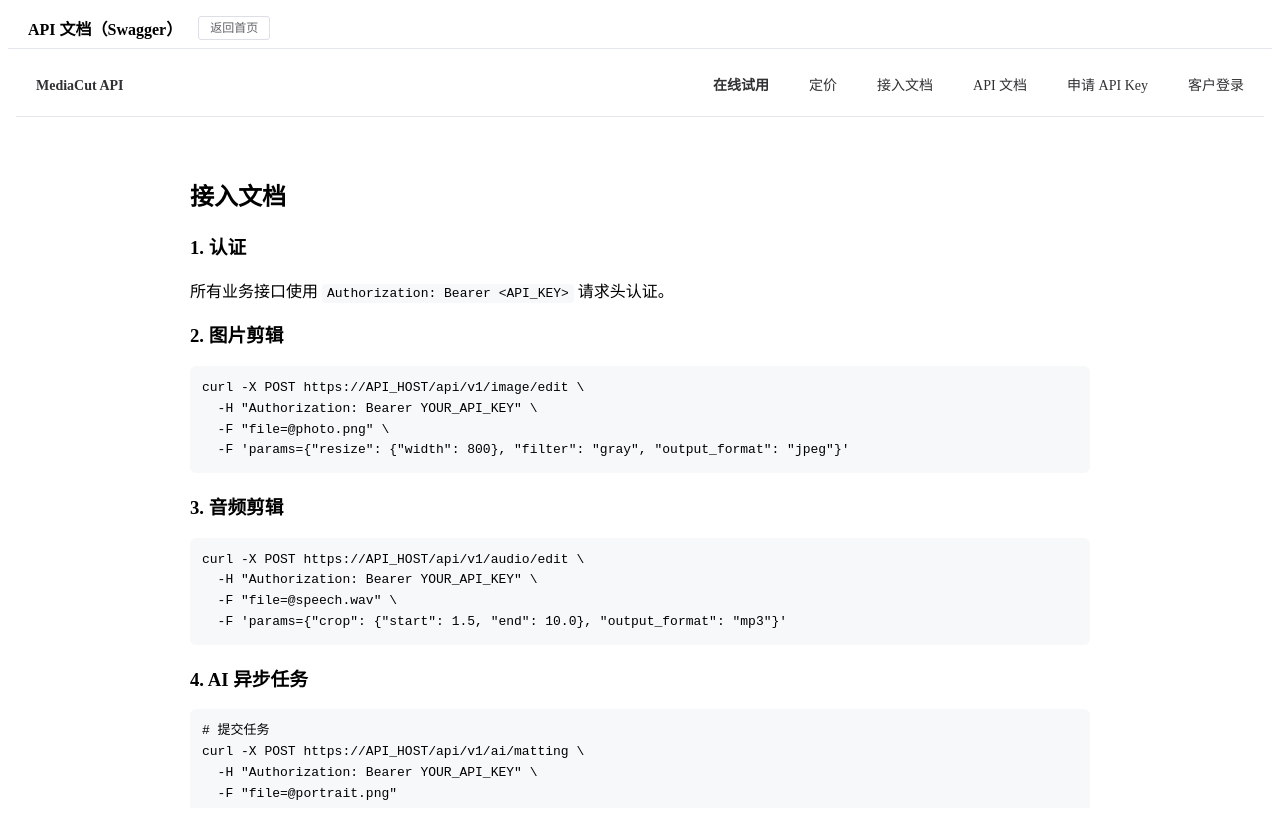
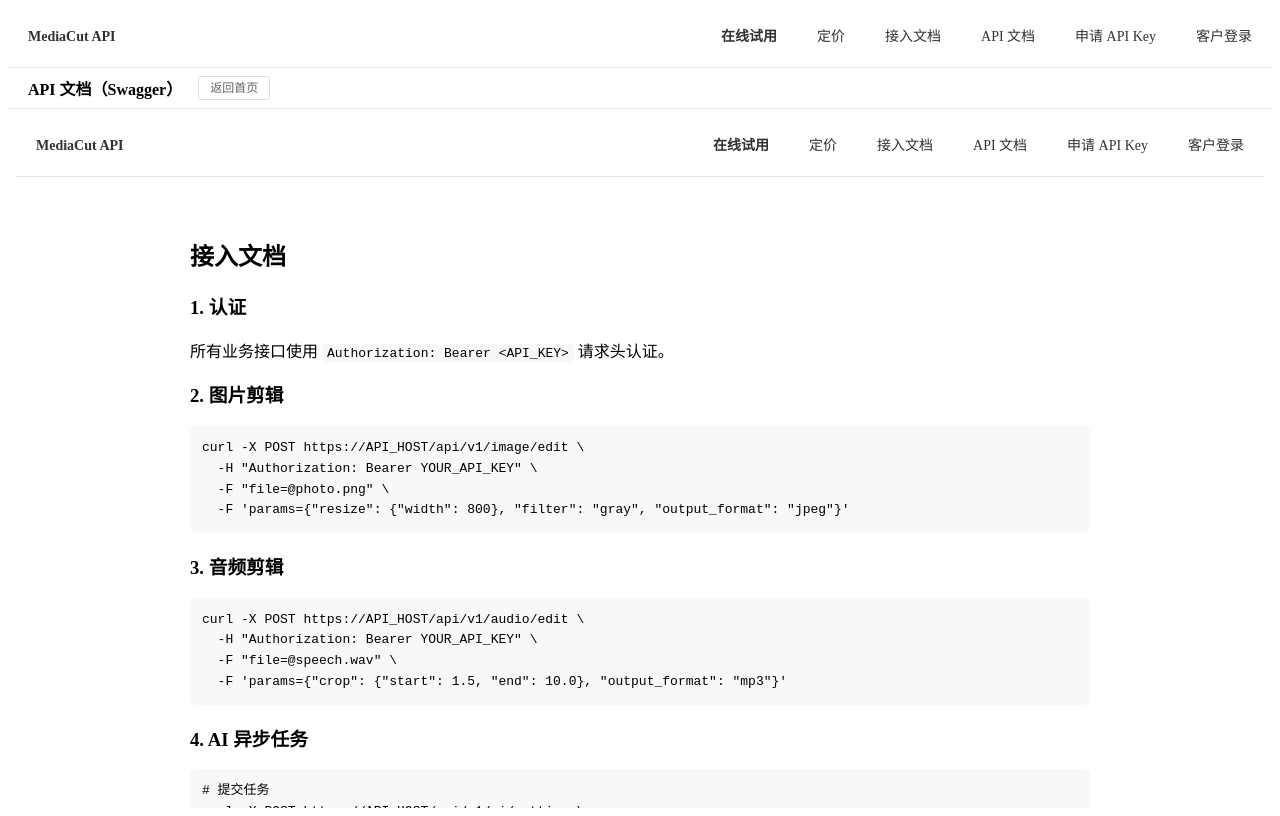
Before and after one commit to talleylinjg-ops/MediaCut, a Vue app in the folder frontend/: page /swagger in a window 1280 px wide. Built offline with nearby package versions, Linux system fonts and the light colour scheme; no server answers.

Commit message:
fix: /swagger 页接入 PortalNav，补齐客户端登录态入口
Co-authored-by: monkeycode-ai <monkeycode-ai@chaitin.com>
Co-authored-by: monkeycode-ai <monkeycode-ai@chaitin.com>

```diff
--- a/frontend/src/views/SwaggerDoc.vue
+++ b/frontend/src/views/SwaggerDoc.vue
@@ -1,5 +1,6 @@
 <template>
   <div style="height: 100vh; display: flex; flex-direction: column">
+    <PortalNav />
     <div style="padding: 8px 20px; border-bottom: 1px solid #e4e7ed; display: flex; align-items: center; gap: 16px">
       <strong>API 文档（Swagger）</strong>
       <el-button size="small" @click="$router.push('/')">返回首页</el-button>
@@ -10,6 +11,7 @@
 
 <script setup>
 import { ref } from 'vue'
+import PortalNav from '../components/PortalNav.vue'
 
 const docsUrl = ref('/docs')
 </script>
```
